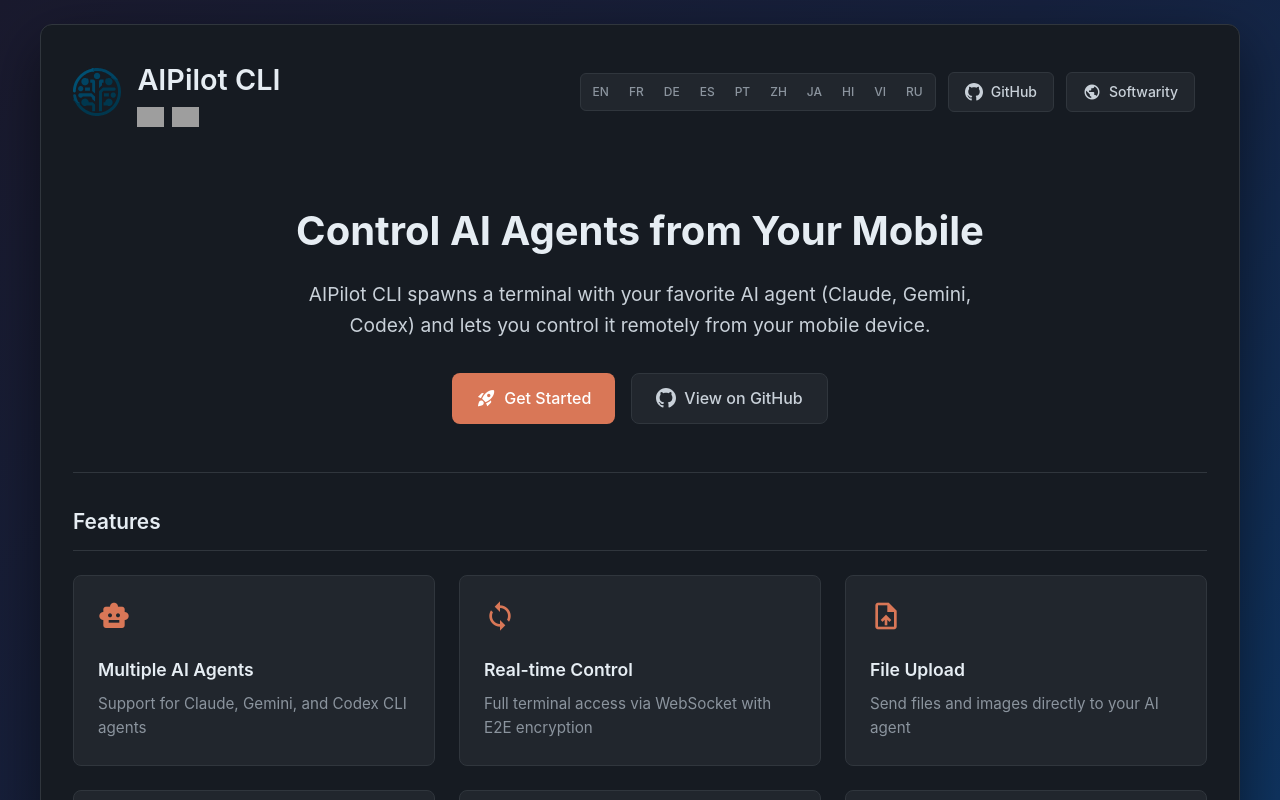
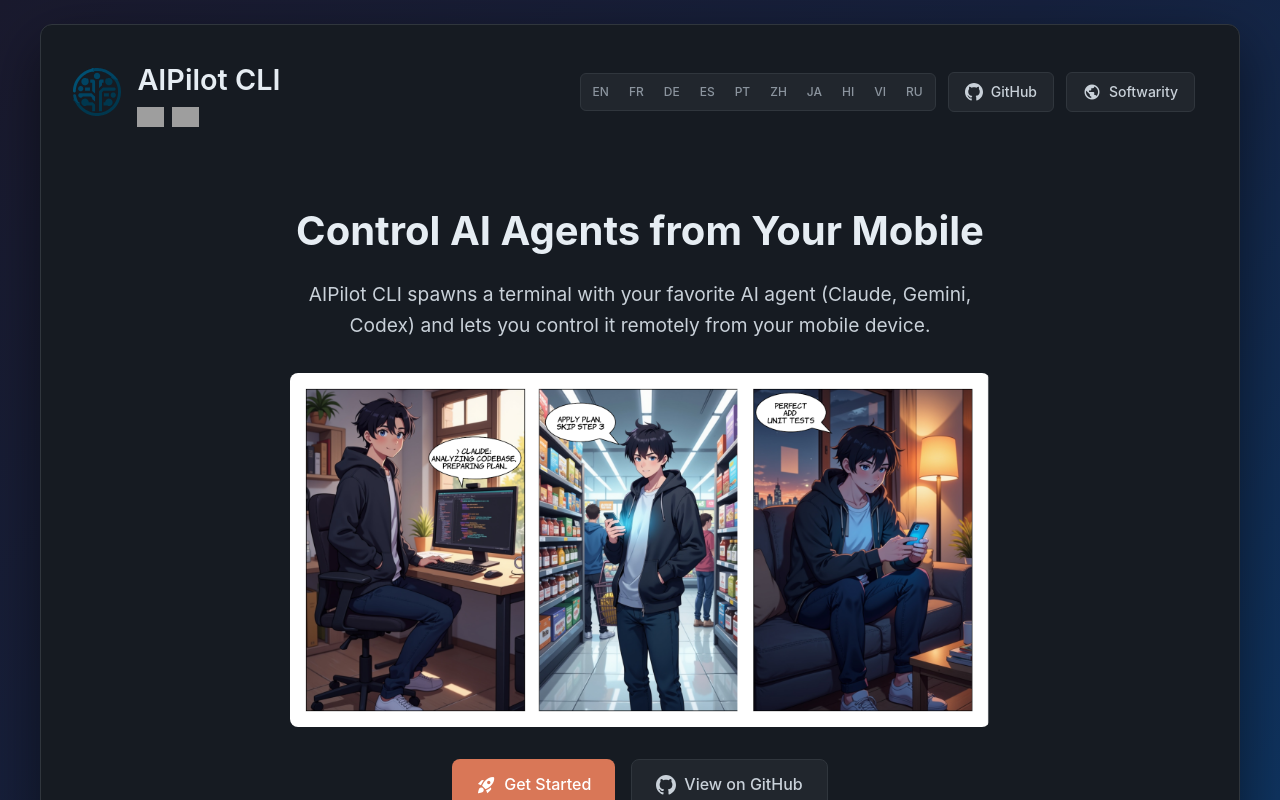
Before and after one commit to softwarity/aipilot-cli, an Angular app in the folder public/: page / in a window 1280 px wide. Shown: the top 800 px of the page. Built offline with nearby package versions, Linux system fonts and the light colour scheme; grey boxes are pictures that could not be loaded.

Commit message:
add story

```diff
--- a/public/src/app/app.html
+++ b/public/src/app/app.html
@@ -40,6 +40,9 @@
     <section class="hero-section">
       <h2 class="hero-title" i18n="@@hero.title">Control AI Agents from Your Mobile</h2>
       <p class="hero-description" i18n="@@hero.description">AIPilot CLI spawns a terminal with your favorite AI agent (Claude, Gemini, Codex) and lets you control it remotely from your mobile device.</p>
+      <div class="hero-story">
+        <img src="assets/story.png" alt="AIPilot story" loading="lazy">
+      </div>
       <div class="hero-buttons">
         <a href="#installation" class="primary-button">
           <span class="material-icons">rocket_launch</span>
--- a/public/src/app/app.scss
+++ b/public/src/app/app.scss
@@ -171,6 +171,19 @@
   margin: 0 auto 32px auto;
   line-height: 1.6;
   animation: fadeInUp 0.5s ease-out 0.2s both;
+}
+
+.hero-story {
+  max-width: 700px;
+  margin: 0 auto 32px auto;
+  animation: fadeInUp 0.5s ease-out 0.25s both;
+
+  img {
+    width: 100%;
+    height: auto;
+    display: block;
+    border-radius: 8px;
+  }
 }
 
 .hero-buttons {
```
Also changed, not shown: public/src/assets/story.png (added).
